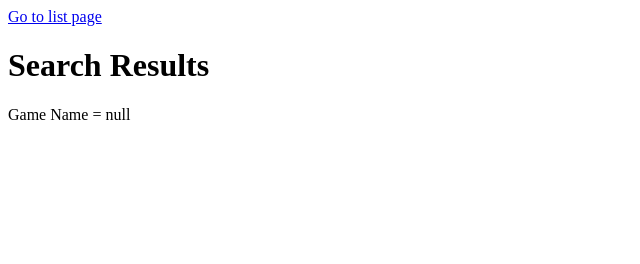
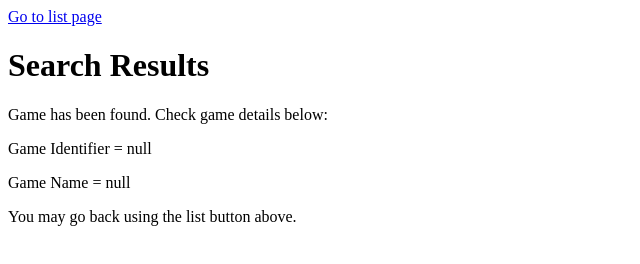
Before and after one commit to RyanBellNEIT/Bell_Assignment7UnityJS, a website: page pages/searched.html in a window 1280 px wide. Shown: the whole page, without its empty margins (0-640 px from the left). Drawn offline with Linux system fonts and the light colour scheme.

Commit message:
Adding text to search.

```diff
--- a/app.js
+++ b/app.js
@@ -65,7 +65,6 @@ app.post("/updateGame", function(req, res){
 })
 
 app.post("/searchGames", function(req, res){
-    console.log(req.body.game);
     Game.find({"game":req.body.game}).then(function(game){
         res.redirect("searched.html?id=" + game[0]._id + "&game=" + game[0].game);
     }).catch(function(){
--- a/pages/searched.html
+++ b/pages/searched.html
@@ -12,9 +12,11 @@
     </nav>
 
     <h1>Search Results</h1>
-    <p id="id"></p>
+    <p id="gameConfirmation"></p>
+    <p id="gameID"></p>
     <p id="results"></p>
-    <p id="notFound" style="color: red;"></p>
+    <p id="listPageReminder"></p>
+    <p id="noGameFound" style="color: red;"></p>
 
     <script>
         var queryData = window.location.search;
@@ -22,11 +24,13 @@
         var entries = new URLSearchParams(queryData);
 
         if(entries.get("game") != ""){
-            document.getElementById("results").innerText = "Game has been found. Check game details below."
+            document.getElementById("gameConfirmation").innerText = "Game has been found. Check game details below:";
+            document.getElementById("gameID").innerText = "Game Identifier = " + entries.get("id");
             document.getElementById("results").innerText = "Game Name = " + entries.get("game");
+            document.getElementById("listPageReminder").innerText = "You may go back using the list button above.";
         }
         else{
-            document.getElementById("notFound").innerText = "Game Not Found.";
+            document.getElementById("noGameFound").innerText = "Game Has not been found in the database.";
         }
     </script>
 </body>
```
Also changed, not shown: pages/gameList.html (+3 -2 lines).
